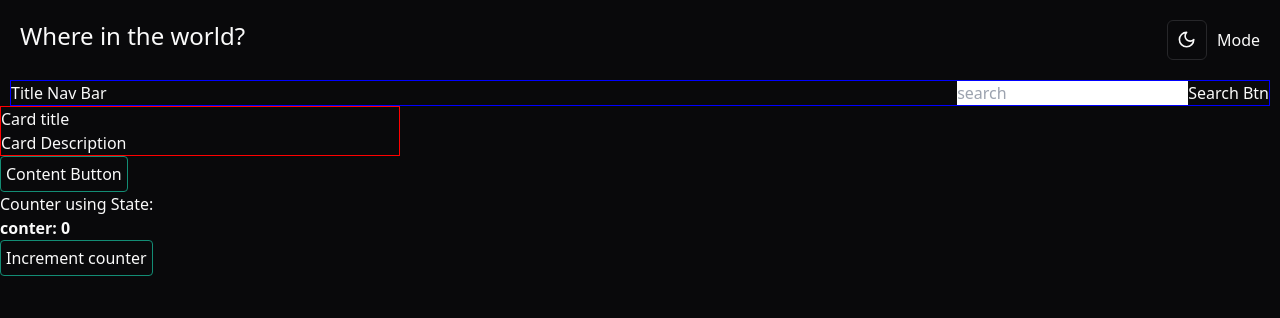
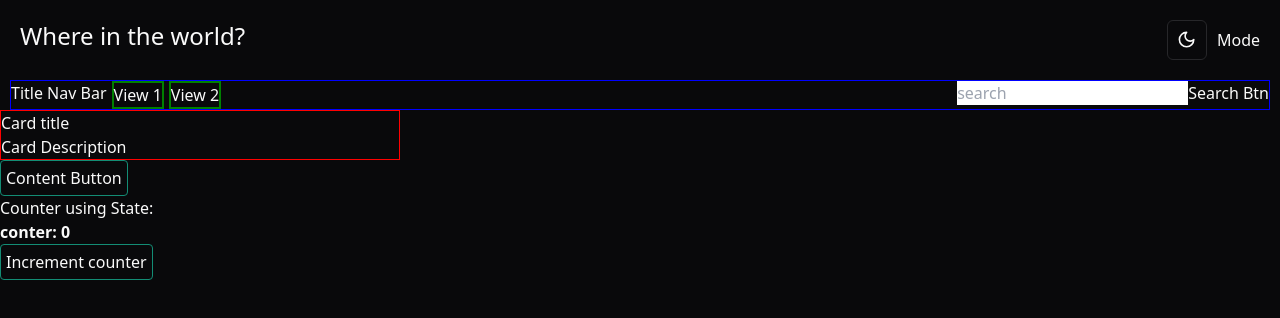
Before and after one commit to anghel7/react-course, a React (Vite) app: page /test/view1 in a window 1280 px wide. Shown: the top 318 px of the page. Built offline with nearby package versions, Linux system fonts and the light colour scheme.

Commit message:
feat: Add navigation links

```diff
--- a/src/course-test/test-components/test-navigation-bar-component/test-navigation-bar-component.tsx
+++ b/src/course-test/test-components/test-navigation-bar-component/test-navigation-bar-component.tsx
@@ -1,5 +1,6 @@
 import { FC, } from 'react';
 import { useForm, SubmitHandler } from 'react-hook-form';
+import { Link } from 'react-router-dom';
 
 
 interface TestNavigationBarProps {
@@ -14,6 +15,12 @@ const Style = {
   marginLeft: '10px'
 }
 
+const StyleNav = {
+  display: 'flex',
+  gap: '5px'
+}
+
+
 const TestNavigationBarComponent: FC<TestNavigationBarProps> = ({ title }) => {
   const { register, handleSubmit } = useForm();
   const onSubmit: SubmitHandler<any> = (data) => {
@@ -23,7 +30,12 @@ const TestNavigationBarComponent: FC<TestNavigationBarProps> = ({ title }) => {
   return (
     <>
       <div style={Style}>
-        <h1>{title}</h1>
+        <div style={StyleNav}>
+          <h1>{title}</h1>
+          <Link to={'/test/view1'} style={{border: '2px solid green'}}>View 1</Link>
+          <Link to={'/test/view2'} style={{border: '2px solid green'}}>View 2</Link>
+        </div>
+
         <form onSubmit={handleSubmit(onSubmit)}>
           <input type="text" placeholder='search' {...register("search")} />
           <button type='submit'>Search Btn</button>
```
